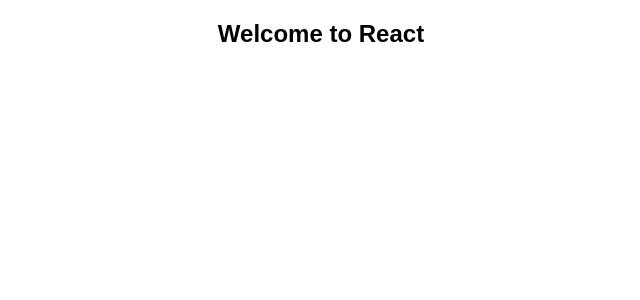
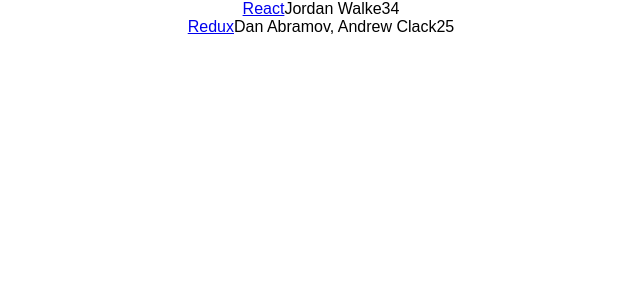
Before and after one commit to stockandawe/the-road-to-learn-react, a React (Create React App) app in the folder hackernews/: page / in a window 1280 px wide. Shown: the top 300 px of the page, without its empty margins (319-959 px from the left). Built offline with nearby package versions, Linux system fonts and the light colour scheme.

Commit message:
Dispay a static array of objects using

```diff
--- a/hackernews/src/App.js
+++ b/hackernews/src/App.js
@@ -1,12 +1,39 @@
 import React, { Component } from 'react';
 import './App.css';
 
+const list = [
+  {
+    title: 'React',
+    url: 'https://facebook.github.io/react/',
+    author: 'Jordan Walke',
+    num_comments: 3,
+    points: 4,
+    objectID: 0,
+  }, {
+    title: 'Redux',
+    url: 'https://github.come/reactjs/redux',
+    author: 'Dan Abramov, Andrew Clack',
+    num_comments: 2,
+    points: 5,
+    objectID: 1,
+  },
+];
 class App extends Component {
   render() {
-    const helloWorld = 'Welcome to React';
     return (
       <div className="App">
-        <h2>{helloWorld}</h2>
+        {
+          list.map(function(item) {
+            return(
+              <div key={item.objectID}>
+                <span><a href={item.url}>{item.title}</a></span>
+                <span>{item.author}</span>
+                <span>{item.num_comments}</span>
+                <span>{item.points}</span>
+              </div>
+            )
+          })
+        }
       </div>
     );
   }
```
